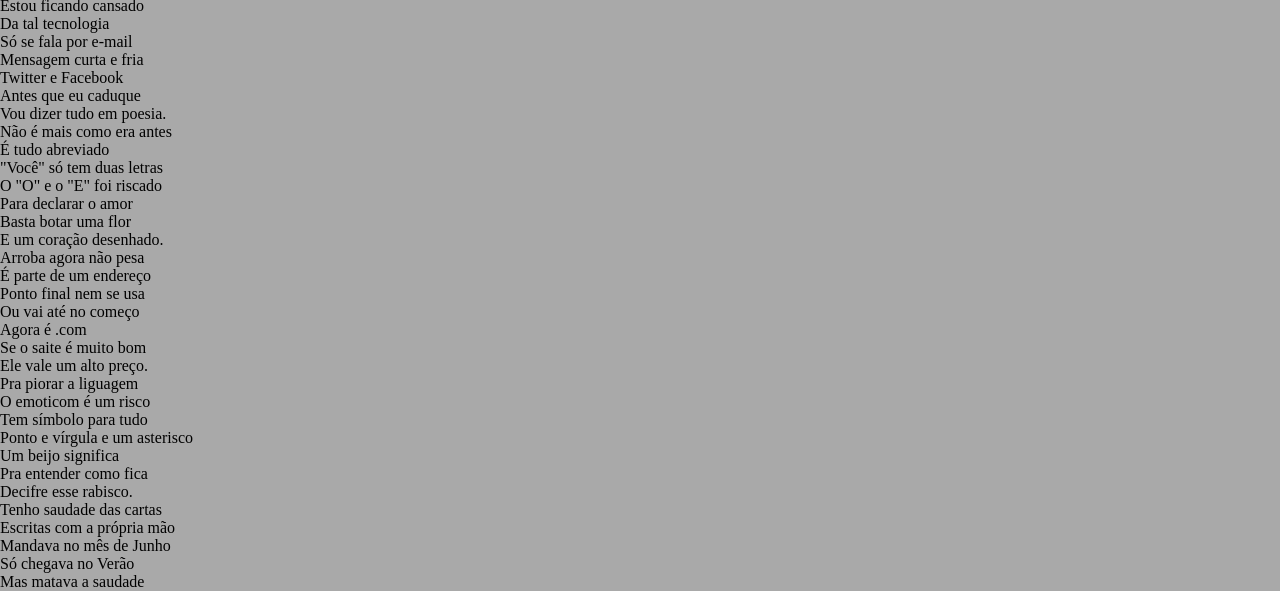
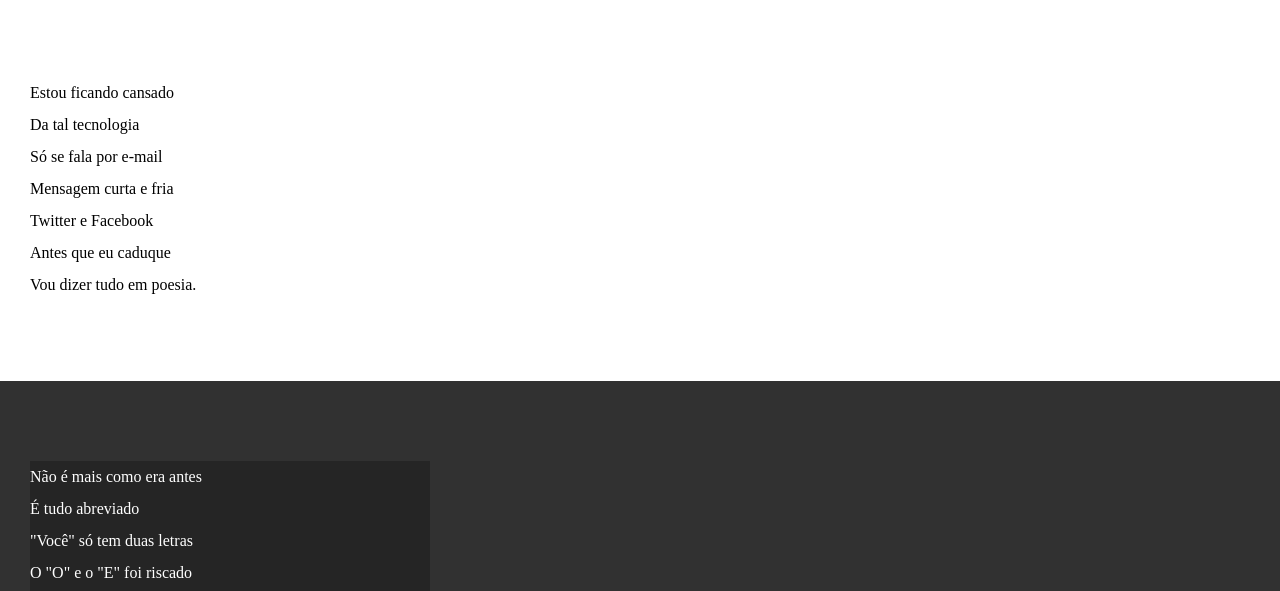
Before and after one commit to TiagoSouzaTS/site-cordel, a plain HTML site: page index.html in a window 1280 px wide. Shown: the part 158-749 px from the top of the page. Drawn offline with Linux system fonts and the light colour scheme.

Commit message:
Configurando a padronização das sections.

```diff
--- a/style.css
+++ b/style.css
@@ -37,6 +37,32 @@ header a:hover, footer a:hover {
   text-decoration: underline;
 }
 
+section {
+  padding-top: 10vh;
+  padding-bottom: 10vh;
+  line-height: 2em;
+  padding-left: 30px;
+
+}
+
+section.normal {
+  background-color: white;
+  color: black;
+
+}
+
+section.imagem {
+  background-color: rgb(49, 49, 49);
+  color: white;
+
+}
+
+section.imagem > p {
+  background-color: rgba(0, 0, 0, 0.253);
+  width: 400px;
+
+}
+
 footer{
   background-color: black;
   text-align: center;
```
